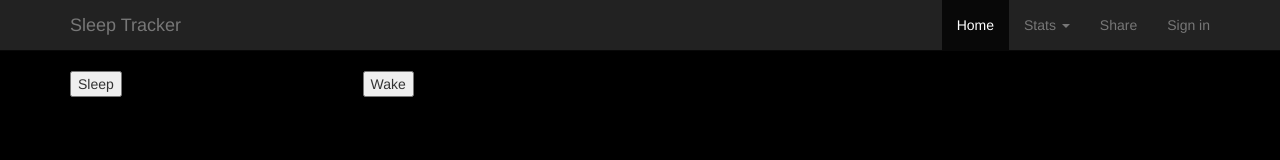
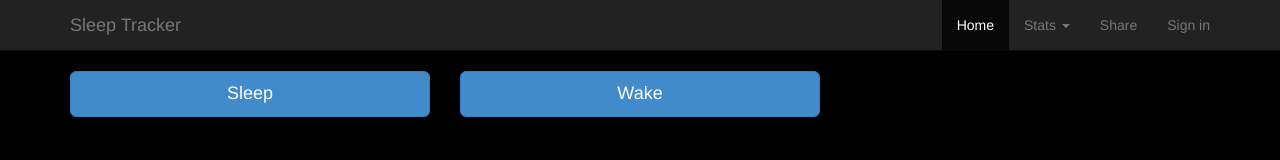
Before and after one commit to carminav/SleepTracker, a plain HTML site: page index.html in a window 1280 px wide. Drawn offline with nearby package versions, Linux system fonts and the light colour scheme; files that its build step writes are made by us from their sources.

Commit message:
button dec

```diff
--- a/index.html
+++ b/index.html
@@ -41,11 +41,11 @@
  	<!--Wrapper body-->
 	<div class="container">
 		<div class="row">
-			<div class="col-md-3">
-				<button>Sleep</button>
+			<div class="col-sm-4">
+				<button class="btn btn-primary btn-lg btn-block">Sleep</button>
 			</div>
-			<div class="col-md-3">
-				<button>Wake</button>
+			<div class="col-sm-4">
+				<button class="btn btn-primary btn-lg btn-block">Wake</button>
 			</div>
 		</div>
 
```
